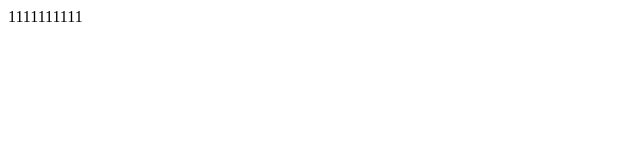
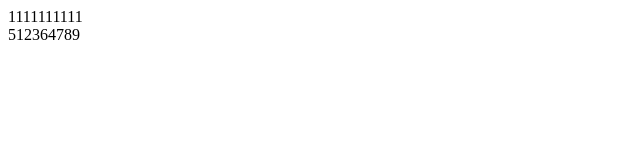
Before and after one commit to sunruiwen/xiximi, a plain HTML site: page index.html in a window 1280 px wide. Shown: the full height of the page, 0-640 px from the left. Drawn offline with Linux system fonts and the light colour scheme.

Commit message:
这是新建的hhh

```diff
--- a/index.html
+++ b/index.html
@@ -8,5 +8,6 @@
 </head>
 <body>
     <div>1111111111</div>
+    <div>512364789</div>
 </body>
 </html>
```
